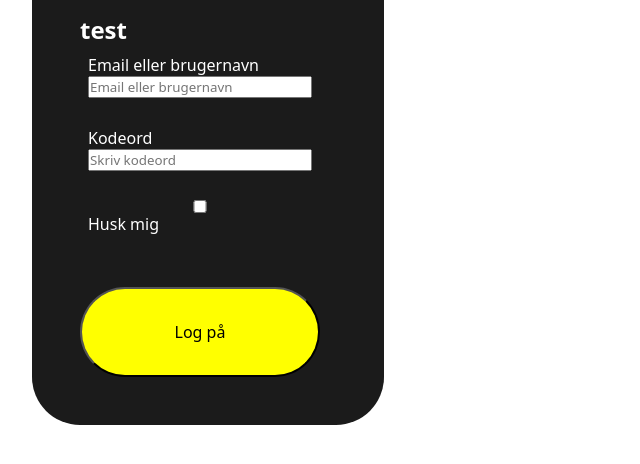
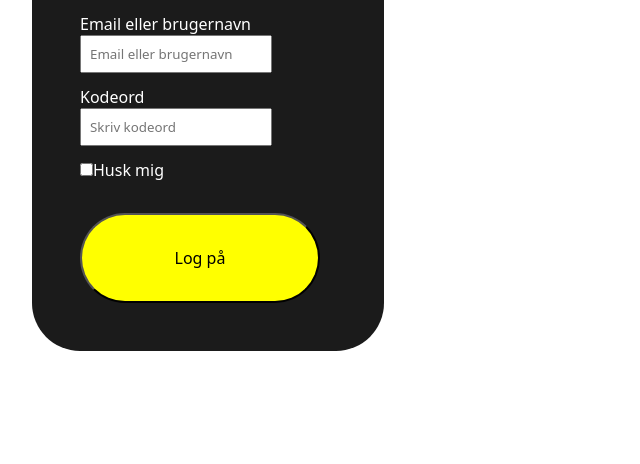
Before and after one commit to josefalnajaar/login_test, a plain HTML site: page index.html in a window 1280 px wide. Shown: the part 126-590 px from the top of the page, without its empty margins (0-640 px from the left). Drawn offline with Linux system fonts and the light colour scheme.

Commit message:
Rettet til v2

```diff
--- a/index.html
+++ b/index.html
@@ -32,11 +32,13 @@
         width: 15rem;
       }
 
-      label {
+      input[type="text"],
+      input[type="password"] {
         display: flex;
         flex-direction: column;
         margin-bottom: 0.8rem;
         padding: 0.5rem;
+        width: 12rem;
       }
 
       button {
@@ -54,7 +56,6 @@
     </style>
     <div class="login_card">
       <h1>Login</h1>
-      <h2>test</h2>
       <form name="login" method="post" netlify>
         <label for="username">Email eller brugernavn <input type="text" placeholder="Email eller brugernavn" id="username" /></label>
         <label for="password">Kodeord <input type="password" placeholder="Skriv kodeord" id="password" /></label>
```
